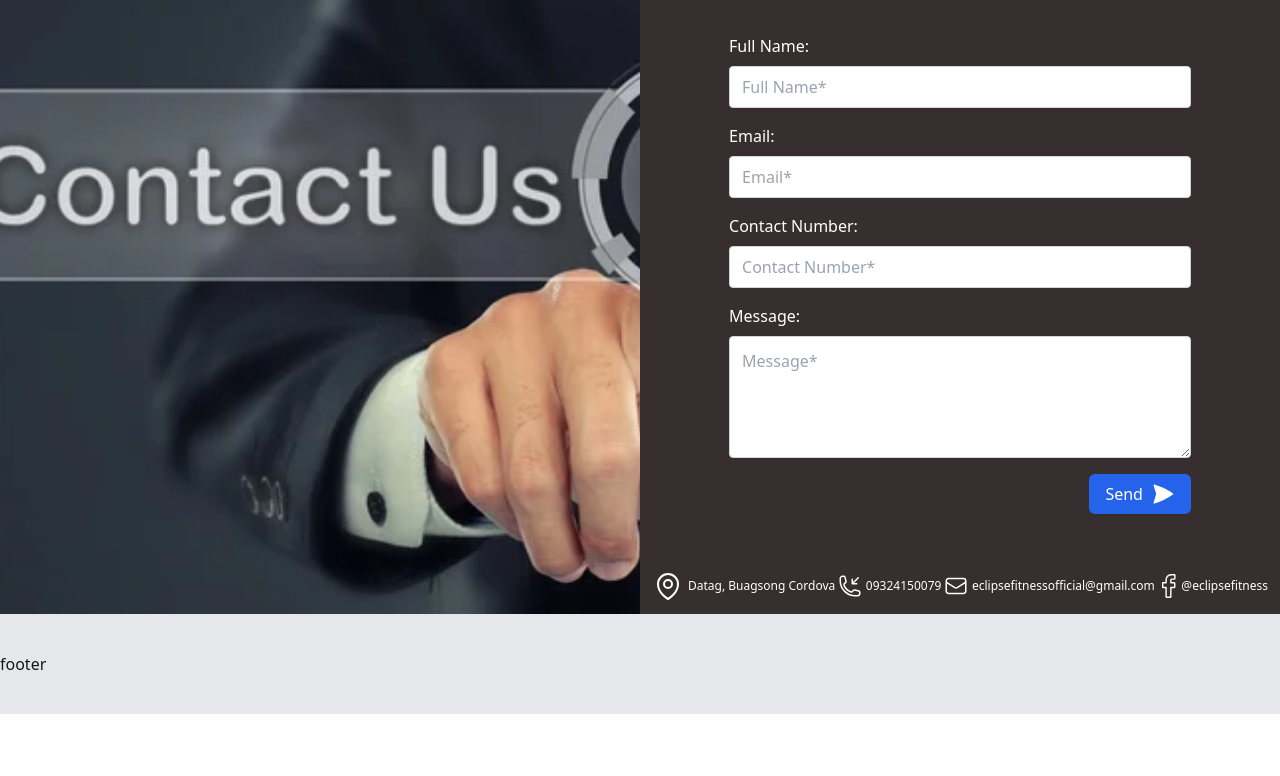
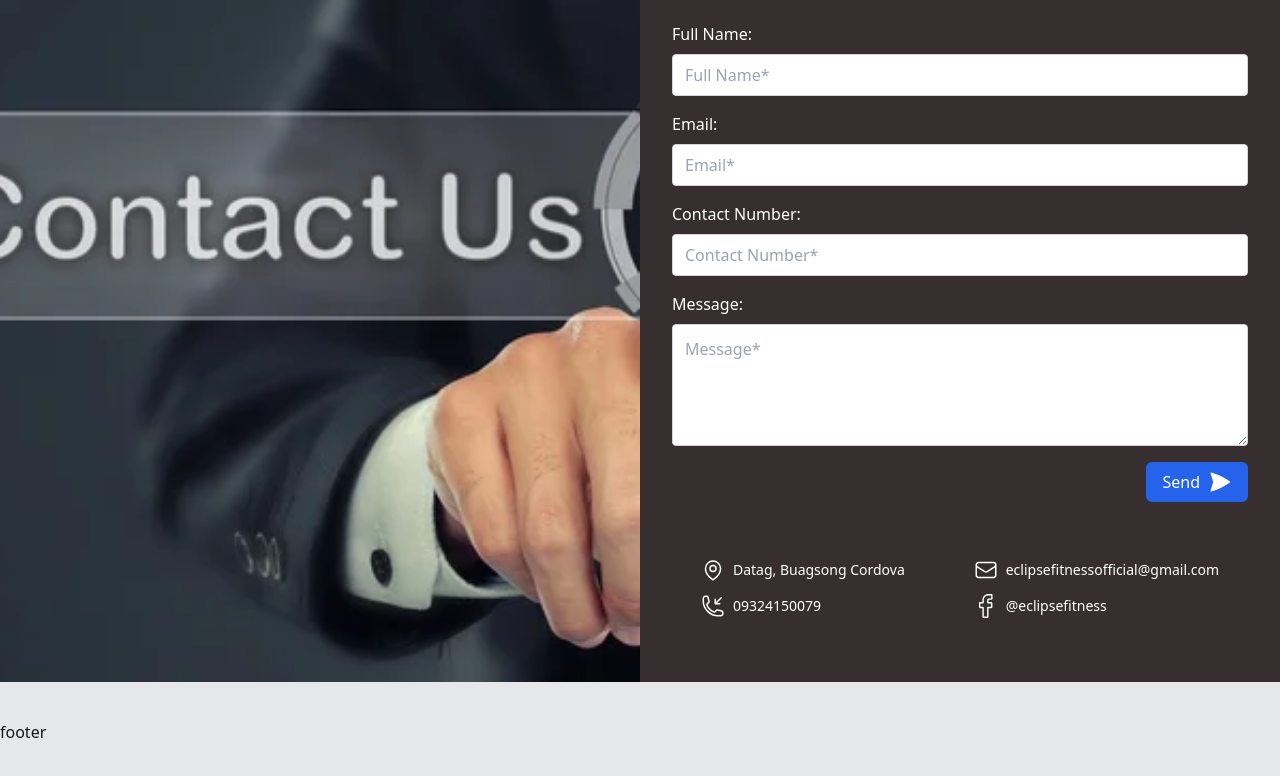
Before and after one commit to Ford-byte/nextjs-template, a Next.js app: page / in a window 1280 px wide. Shown: the part 2558-3334 px from the top of the page. Before the commit the page ends 3272 px from the top, so only its background shows below. Built offline with nearby package versions, Linux system fonts and the light colour scheme.

Commit message:
contact refactor

```diff
--- a/components/blocks/Contact.jsx
+++ b/components/blocks/Contact.jsx
@@ -1,13 +1,16 @@
 import Image from "next/image";
 import ContactForm from "../forms/contactForm";
-import Locationpin from "@/public/icons/locationpin";
 import ContactButton from "@/public/icons/contact";
 import Email from "@/public/icons/email";
 import Facebook from "@/public/icons/facebook";
+import Locationpin from "@/public/icons/locationpin";
 
 export default function Contact() {
   return (
-    <section id="contact" className="bg-[#372F2F] text-white relative">
+    <section
+      id="contact"
+      className="bg-[#372F2F] text-white relative min-h-[700px]"
+    >
       <div className="grid grid-cols-1 lg:grid-cols-2">
         <div className="hidden lg:flex">
           <Image
@@ -18,29 +21,37 @@ export default function Contact() {
             className="w-full h-full object-cover"
           />
         </div>
-        <div className="center px-[16px] py-[100px] relative">
+        <section className="flex flex-col items-center px-4 py-16 relative">
+          <div className="w-full max-w-xl py-6">
             <ContactForm />
-          <div className="absolute inset-0 flex justify-center items-end p-3 w-full">
-            <div className="container relative flex w-full justify-between flex-wrap">
-              <div className="flex gap-1 items-center" aria-label="Location">
-                <Locationpin className="size-8 text-white" />
-                <p className="text-xs">Datag, Buagsong Cordova</p>
           </div>
-              <div className="flex gap-1 items-center" aria-label="Location">
+
+          <address className="w-full flex flex-col items-center mt-8 text-white not-italic">
+            <div className="container flex flex-col sm:flex-row justify-evenly w-full gap-y-3 lg:gap-x-6">
+              <div className="flex flex-col gap-3">
+                <div className="flex gap-2 items-center">
+                  <Locationpin className="size-6 text-white" />
+                  <p className="text-sm">Datag, Buagsong Cordova</p>
+                </div>
+                <div className="flex gap-2 items-center">
                   <ContactButton className="size-6 text-white" />
-                <p className="text-xs">09324150079</p>
+                  <p className="text-sm">09324150079</p>
                 </div>
-              <div className="flex gap-1 items-center" aria-label="Location">
+              </div>
+
+              <div className="flex flex-col gap-3">
+                <div className="flex gap-2 items-center">
                   <Email className="size-6 text-white" />
-                <p className="text-xs">eclipsefitnessofficial@gmail.com</p>
+                  <p className="text-sm">eclipsefitnessofficial@gmail.com</p>
                 </div>
-              <div className="flex items-center" aria-label="Location">
+                <div className="flex gap-2 items-center">
                   <Facebook className="size-6 text-white" />
-                <p className="text-xs">@eclipsefitness</p>
+                  <p className="text-sm">@eclipsefitness</p>
                 </div>
               </div>
             </div>
-        </div>
+          </address>
+        </section>
       </div>
     </section>
   );
--- a/components/forms/contactForm.jsx
+++ b/components/forms/contactForm.jsx
@@ -11,7 +11,7 @@ export default function ContactForm() {
   };
 
   return (
-    <div className="flex flex-col gap-y-8">
+    <div className="flex flex-col gap-y-8 z-[1]">
       <div className="text-center">
         <h2 className="text-6xl font-bold tracking-wider">GET IN TOUCH</h2>
         <h3 className="text-xs text-gray-200">Contact Us</h3>
```
Lines whose indentation alone changed are shown as unchanged.
